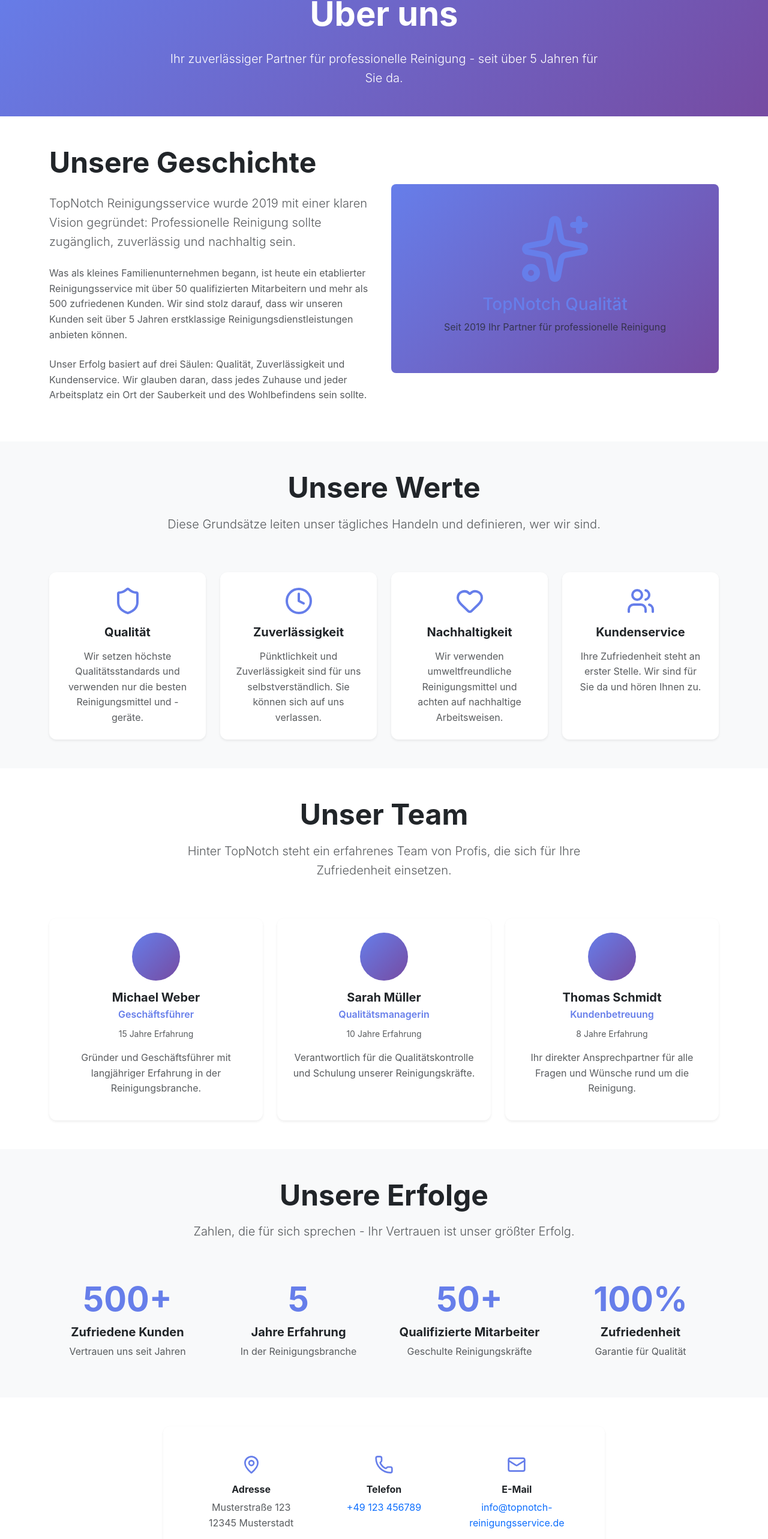
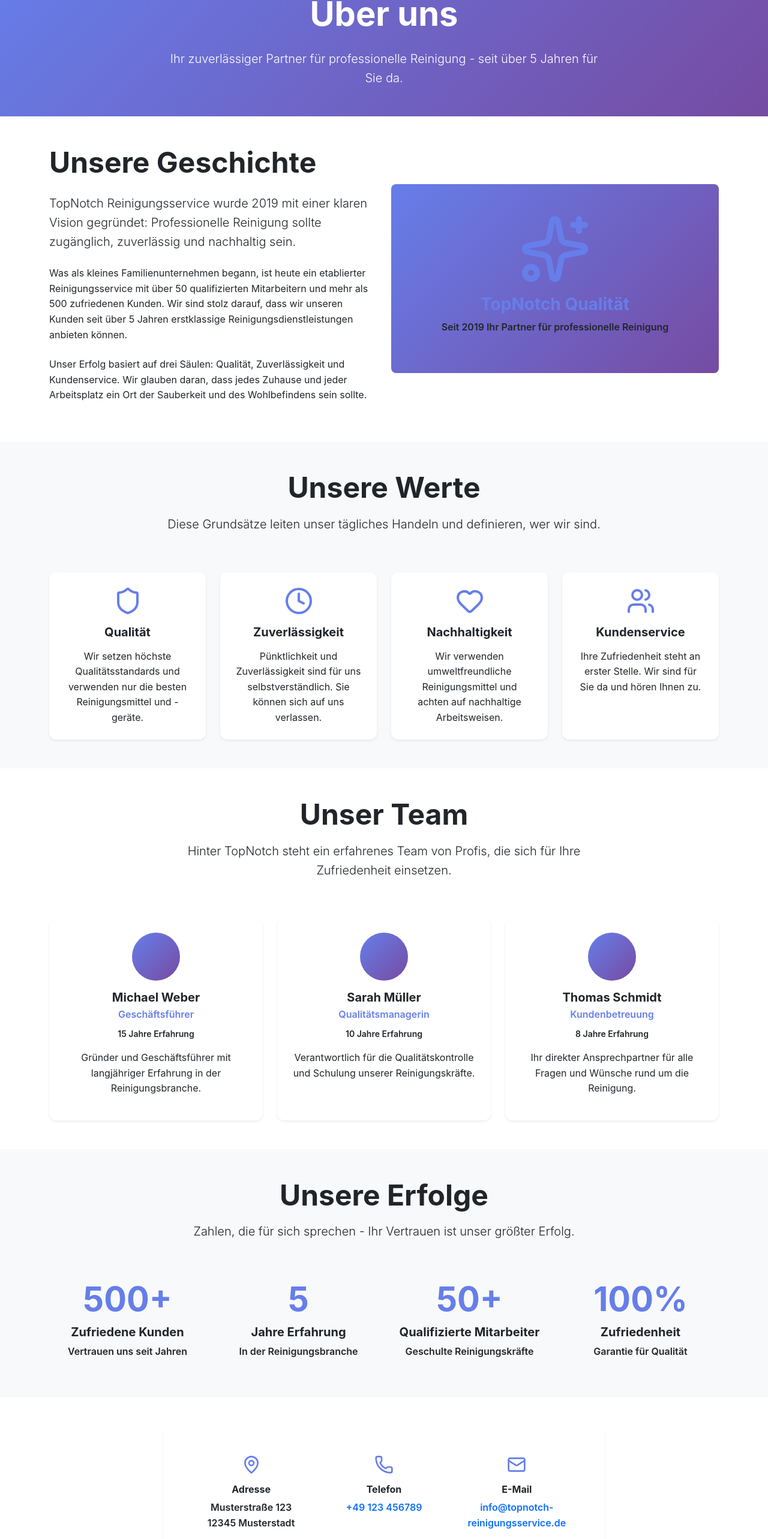
Before and after one commit to SchnitzelLover84/topnotchreinigungsservice, a React (Create React App) app in the folder cleaning-service-app/: page /about in a window 1280 px wide. Shown: the part 170-2736 px from the top of the page at 60% size. Built offline with nearby package versions, Linux system fonts and the light colour scheme.

Commit message:
Improve text contrast and readability on About page

```diff
--- a/cleaning-service-app/src/pages/About.tsx
+++ b/cleaning-service-app/src/pages/About.tsx
@@ -134,19 +134,19 @@
                 viewport={{ once: true }}
               >
                 <h2 className="display-5 fw-bold mb-4">Unsere Geschichte</h2>
-                <p className="lead text-muted mb-4">
+                <p className="lead mb-4">
                   TopNotch Reinigungsservice wurde 2019 mit einer klaren Vision
                   gegründet: Professionelle Reinigung sollte zugänglich,
                   zuverlässig und nachhaltig sein.
                 </p>
-                <p className="text-muted mb-4">
+                <p className="mb-4">
                   Was als kleines Familienunternehmen begann, ist heute ein
                   etablierter Reinigungsservice mit über 50 qualifizierten
                   Mitarbeitern und mehr als 500 zufriedenen Kunden. Wir sind
                   stolz darauf, dass wir unseren Kunden seit über 5 Jahren
                   erstklassige Reinigungsdienstleistungen anbieten können.
                 </p>
-                <p className="text-muted">
+                <p>
                   Unser Erfolg basiert auf drei Säulen: Qualität,
                   Zuverlässigkeit und Kundenservice. Wir glauben daran, dass
                   jedes Zuhause und jeder Arbeitsplatz ein Ort der Sauberkeit
@@ -164,8 +164,8 @@
               >
                 <div className="bg-primary bg-opacity-10 rounded-3 p-5">
                   <Sparkles size={120} className="text-primary mb-3" />
-                  <h3 className="text-primary">TopNotch Qualität</h3>
-                  <p className="text-muted">
+                  <h3 className="text-primary fw-bold">TopNotch Qualität</h3>
+                  <p className="fw-semibold">
                     Seit 2019 Ihr Partner für professionelle Reinigung
                   </p>
                 </div>
@@ -181,7 +181,7 @@
           <div className="row text-center mb-5">
             <div className="col-lg-8 mx-auto">
               <h2 className="display-5 fw-bold mb-3">Unsere Werte</h2>
-              <p className="lead text-muted">
+              <p className="lead">
                 Diese Grundsätze leiten unser tägliches Handeln und definieren,
                 wer wir sind.
               </p>
@@ -201,7 +201,7 @@
                   <div className="card-body text-center p-4">
                     <div className="mb-3">{value.icon}</div>
                     <h5 className="card-title fw-bold mb-3">{value.title}</h5>
-                    <p className="card-text text-muted">{value.description}</p>
+                    <p className="card-text">{value.description}</p>
                   </div>
                 </div>
               </motion.div>
@@ -216,7 +216,7 @@
           <div className="row text-center mb-5">
             <div className="col-lg-8 mx-auto">
               <h2 className="display-5 fw-bold mb-3">Unser Team</h2>
-              <p className="lead text-muted">
+              <p className="lead">
                 Hinter TopNotch steht ein erfahrenes Team von Profis, die sich
                 für Ihre Zufriedenheit einsetzen.
               </p>
@@ -242,8 +242,10 @@
                     <p className="text-primary fw-semibold mb-2">
                       {member.position}
                     </p>
-                    <p className="text-muted small mb-3">{member.experience}</p>
-                    <p className="text-muted">{member.description}</p>
+                    <p className="small mb-3 fw-semibold">
+                      {member.experience}
+                    </p>
+                    <p>{member.description}</p>
                   </div>
                 </div>
               </motion.div>
@@ -258,7 +260,7 @@
           <div className="row text-center mb-5">
             <div className="col-lg-8 mx-auto">
               <h2 className="display-5 fw-bold mb-3">Unsere Erfolge</h2>
-              <p className="lead text-muted">
+              <p className="lead">
                 Zahlen, die für sich sprechen - Ihr Vertrauen ist unser größter
                 Erfolg.
               </p>
@@ -279,7 +281,7 @@
                     {achievement.number}
                   </div>
                   <h5 className="fw-bold mb-2">{achievement.label}</h5>
-                  <p className="text-muted">{achievement.description}</p>
+                  <p className="fw-semibold">{achievement.description}</p>
                 </div>
               </motion.div>
             ))}
@@ -299,7 +301,7 @@
                       <div className="d-flex flex-column align-items-center">
                         <MapPin className="text-primary mb-3" size={32} />
                         <h6 className="fw-bold mb-2">Adresse</h6>
-                        <p className="text-muted mb-0">
+                        <p className="mb-0 fw-semibold">
                           Musterstraße 123
                           <br />
                           12345 Musterstadt
@@ -310,7 +312,7 @@
                       <div className="d-flex flex-column align-items-center">
                         <Phone className="text-primary mb-3" size={32} />
                         <h6 className="fw-bold mb-2">Telefon</h6>
-                        <p className="text-muted mb-0">
+                        <p className="mb-0 fw-semibold">
                           <a
                             href="tel:+49123456789"
                             className="text-decoration-none"
@@ -324,7 +326,7 @@
                       <div className="d-flex flex-column align-items-center">
                         <Mail className="text-primary mb-3" size={32} />
                         <h6 className="fw-bold mb-2">E-Mail</h6>
-                        <p className="text-muted mb-0">
+                        <p className="mb-0 fw-semibold">
                           <a
                             href="mailto:info@topnotch-reinigungsservice.de"
                             className="text-decoration-none"
```
